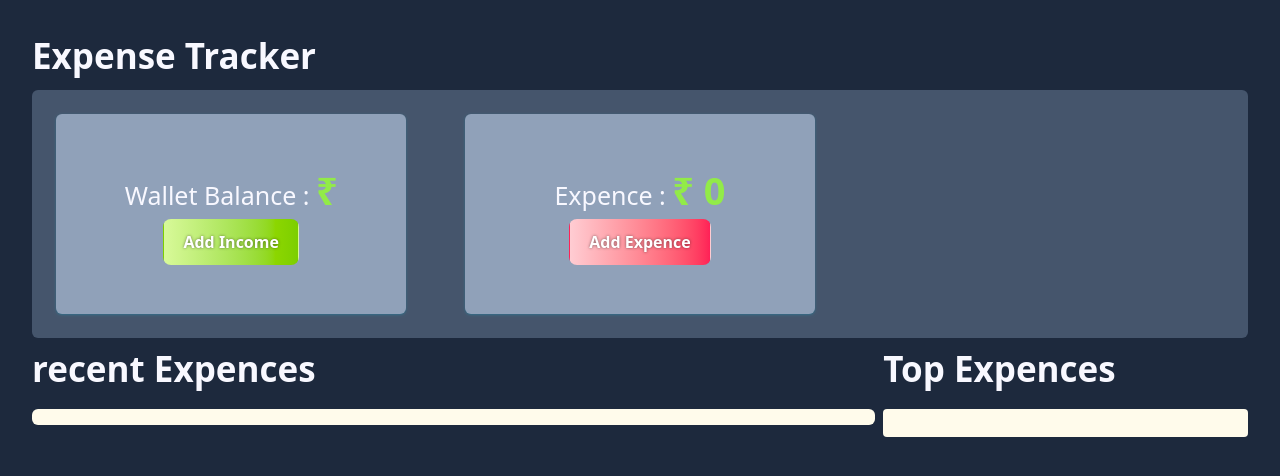
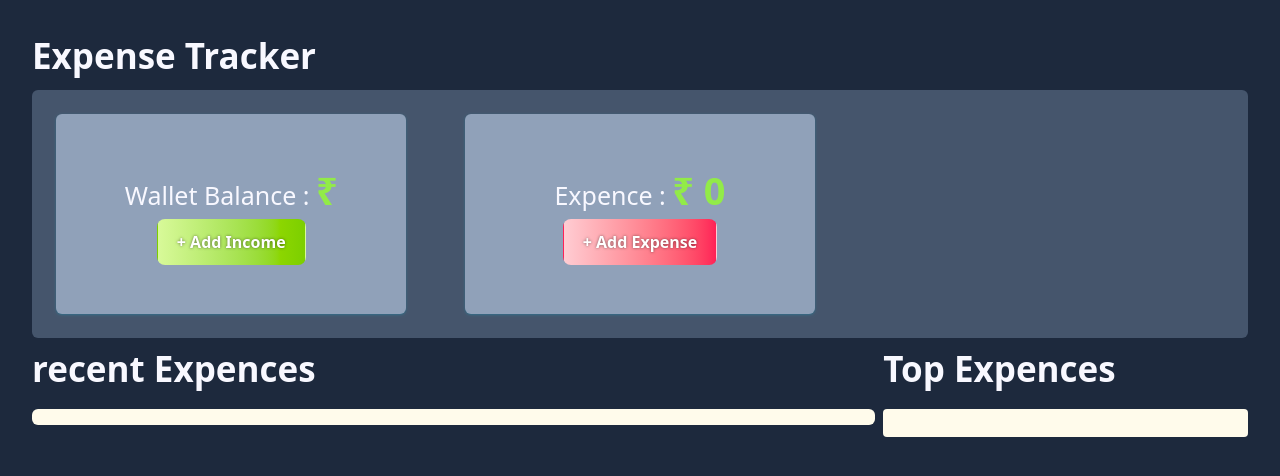
Before and after one commit to somgitreact/expenceTracker, a React (Vite) app: page / in a window 1280 px wide. Shown: the top 476 px of the page. Built offline with nearby package versions, Linux system fonts and the light colour scheme; some icons are missing.

Commit message:
upload fix add

```diff
--- a/src/component/Formexp.jsx
+++ b/src/component/Formexp.jsx
@@ -120,10 +120,10 @@ enqueueSnackbar("Expences Added to your list", { variant: "success" })
   }
   return (
     <div className=' text-amber-950'>
-        <h3 className=' text-3xl font-bold'>Add Expence</h3>
+        <h3 className=' text-3xl font-bold'>Add Expense</h3>
         <div className='inputwrp'>
             <input  name="title" type='text' className='input' placeholder='title' value={espenceData.title} onChange={handleInput}  />
-            <input name="price"  type='number' className='number' placeholder='price' value={espenceData.price} onChange={handleInput} />
+            <input name="price"  type='number' className='number' placeholder='Expense' value={espenceData.price} onChange={handleInput} />
             <select  id=""  name="category" onChange={handleInput}>
                 <option value="">Select Category</option>
                 <option value="Food"> Food</option>
--- a/src/component/Mainexpence.jsx
+++ b/src/component/Mainexpence.jsx
@@ -55,10 +55,10 @@ const sumExpance = topexpnc.reduce((previousValue, currentValue) => previousValu
 
 
 
-        <Cardbox cssstyle="bg-linear-to-r from-lime-200 to-lime-500  text-gray-900 " btnTxt="Add Income" clkHand={() => openHandler('balance')}>
+        <Cardbox cssstyle="bg-linear-to-r from-lime-200 to-lime-500  text-gray-900 " btnTxt="+ Add Income" clkHand={() => openHandler('balance')}>
            <div className='txtclass'>Wallet Balance : <span className='subtxt'>₹ {localStorage.getItem("balance")}</span></div>
         </Cardbox>
-        <Cardbox cssstyle="bg-linear-to-r from-rose-200 to-rose-500  text-gray-900" btnTxt="Add Expence" clkHand={() => openHandler('expense')}>
+        <Cardbox cssstyle="bg-linear-to-r from-rose-200 to-rose-500  text-gray-900" btnTxt="+ Add Expense" clkHand={() => openHandler('expense')}>
            <div className='txtclass'>Expence : <span className='subtxt'>₹ {sumExpance}</span></div>
         </Cardbox>
         <div className='rounded-md h-[200px] w-full md:w-[30%] object-cover justify-center flex'>
```
